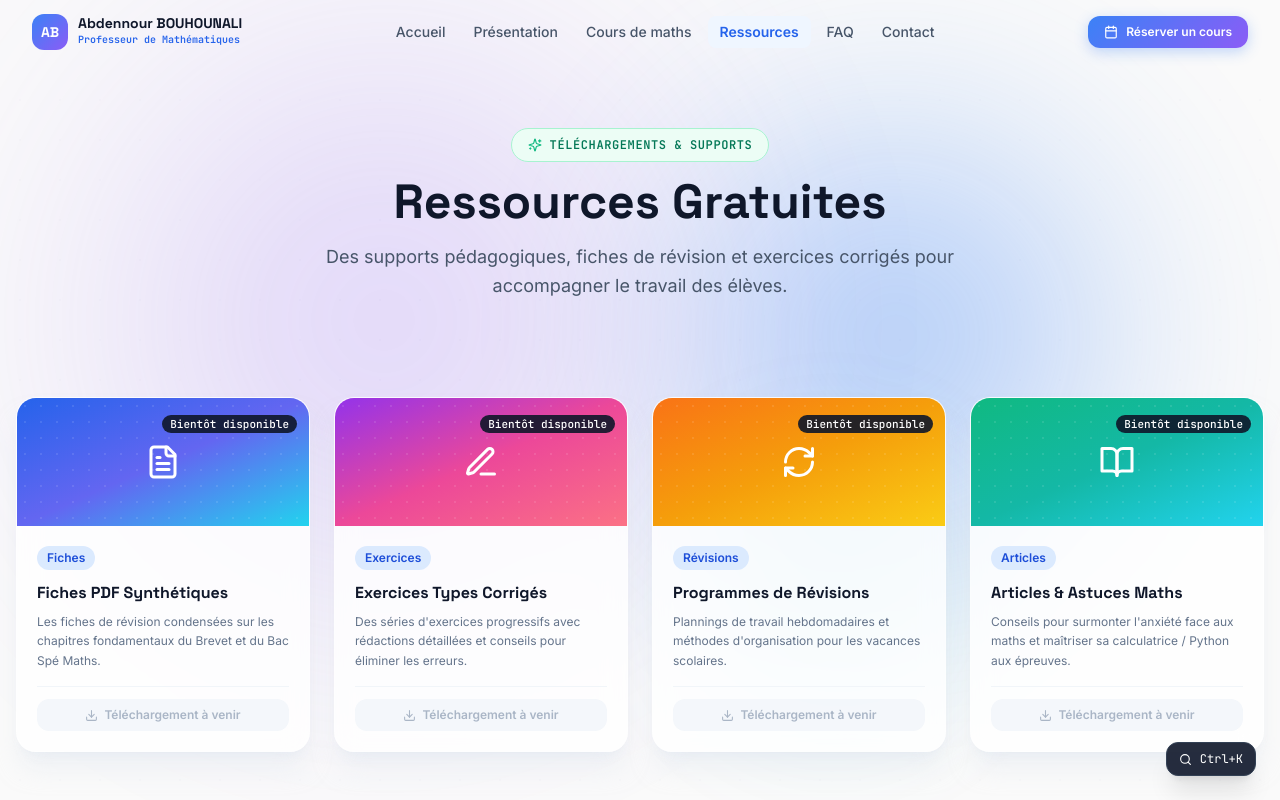
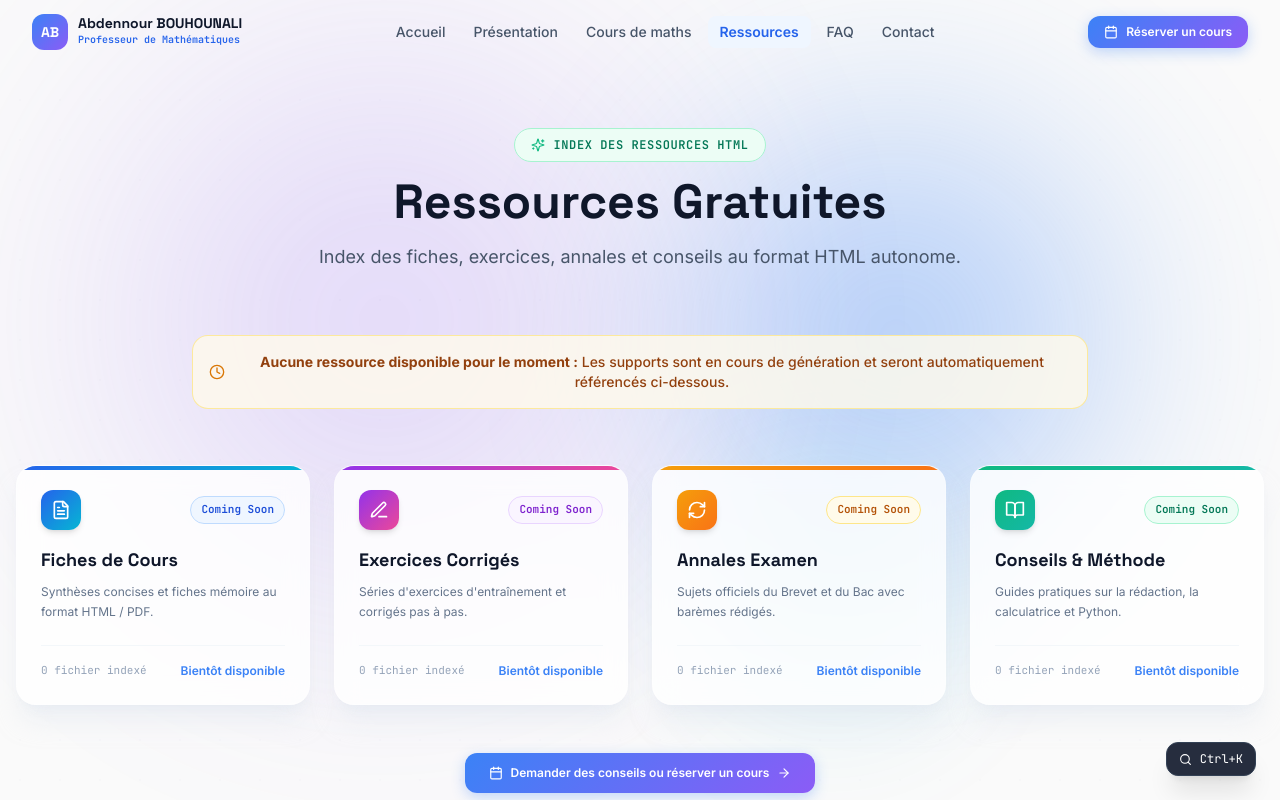
Before and after one commit to Abdennour-bouhounali/prof-portfolio, a React (Vite) app: page /resources in a window 1280 px wide. Shown: the top 800 px of the page. Built offline with nearby package versions, Linux system fonts and the light colour scheme.

Commit message:
Prepare future infrastructure for independently generated HTML lessons, metadata specifications, and empty states

```diff
--- a/src/pages/Courses.jsx
+++ b/src/pages/Courses.jsx
@@ -1,11 +1,17 @@
 import { Link } from 'react-router-dom';
 import { motion } from 'framer-motion';
-import { BookOpen, Sparkles, Clock, ArrowRight } from 'lucide-react';
-import CoursesSection from '../components/services/CoursesSection';
+import { BookOpen, Sparkles, FolderSearch, Calendar, ArrowRight } from 'lucide-react';
+
+const categories = [
+  { id: 'college', label: 'Collège', path: '/lessons/college/' },
+  { id: 'lycee', label: 'Lycée', path: '/lessons/lycee/' },
+  { id: 'brevet', label: 'Préparation Brevet', path: '/lessons/brevet/' },
+  { id: 'bac', label: 'Préparation Bac', path: '/lessons/bac/' }
+];
 
 export default function CoursesPage() {
   return (
-    <div className="pt-16">
+    <div className="pt-16 min-h-[85vh] flex flex-col justify-between">
       {/* Page Header */}
       <section className="py-16 px-4 text-center">
         <div className="max-w-4xl mx-auto">
@@ -16,61 +22,74 @@ export default function CoursesPage() {
           >
             <div className="inline-flex items-center gap-2 px-4 py-2 rounded-full bg-blue-50 border border-blue-200 text-blue-700 text-xs font-mono-jetbrains font-semibold uppercase tracking-wider mb-4">
               <Sparkles size={14} className="text-blue-500" />
-              Plateforme Pédagogique
+              Index des Cours HTML
             </div>
             <h1 className="font-space font-bold text-4xl sm:text-5xl text-slate-900 mb-4">
               Cours de Mathématiques
             </h1>
             <p className="font-inter text-slate-600 text-lg max-w-2xl mx-auto leading-relaxed">
-              Cette section accueillera prochainement tous les cours interactifs de mathématiques.
+              Index centralisé pointant vers nos leçons HTML indépendantes et interactives.
             </p>
           </motion.div>
         </div>
       </section>
 
-      {/* Coming Soon Glass Card Placeholder */}
-      <section className="py-8 px-4">
-        <div className="max-w-4xl mx-auto">
+      {/* Category Pills Header */}
+      <section className="pb-8 px-4">
+        <div className="max-w-4xl mx-auto flex flex-wrap justify-center gap-2">
+          {categories.map((cat) => (
+            <span
+              key={cat.id}
+              className="px-4 py-2 rounded-full bg-white border border-slate-200 text-slate-600 font-inter text-sm font-medium shadow-sm"
+            >
+              📚 {cat.label}
+            </span>
+          ))}
+        </div>
+      </section>
+
+      {/* Beautiful Empty State — "Aucune leçon disponible pour le moment / Coming Soon" */}
+      <section className="py-8 px-4 flex-1 flex items-center">
+        <div className="max-w-3xl mx-auto w-full">
           <motion.div
             initial={{ opacity: 0, scale: 0.96 }}
             animate={{ opacity: 1, scale: 1 }}
-            transition={{ duration: 0.5, delay: 0.2 }}
+            transition={{ duration: 0.5, delay: 0.1 }}
             className="glass-card p-10 text-center relative overflow-hidden"
           >
-            {/* Top gradient line */}
+            {/* Top accent line */}
             <div className="absolute top-0 left-0 right-0 h-1 bg-gradient-to-r from-blue-500 via-purple-500 to-cyan-500" />
 
-            <div className="w-16 h-16 rounded-2xl mx-auto mb-6 flex items-center justify-center bg-gradient-to-br from-blue-500 to-purple-600 text-white shadow-lg">
-              <BookOpen size={30} />
+            <div className="w-20 h-20 rounded-3xl mx-auto mb-6 flex items-center justify-center bg-gradient-to-br from-blue-500 to-purple-600 text-white shadow-xl">
+              <FolderSearch size={36} />
             </div>
 
-            <span className="inline-block px-3 py-1 rounded-full bg-slate-900 text-white font-mono-jetbrains text-xs font-semibold mb-4">
-              Bientôt disponible • Coming Soon
-            </span>
+            <div className="inline-flex items-center gap-2 px-3 py-1 rounded-full bg-amber-50 border border-amber-200 text-amber-700 font-mono-jetbrains text-xs font-semibold mb-4">
+              <span className="w-2 h-2 rounded-full bg-amber-500 animate-pulse" />
+              Coming Soon • Indéxation en cours
+            </div>
 
-            <h2 className="font-space font-bold text-2xl text-slate-900 mb-3">
-              Espace de cours interactifs & fiches numériques
+            <h2 className="font-space font-bold text-2xl sm:text-3xl text-slate-900 mb-3">
+              Aucune leçon disponible pour le moment
             </h2>
 
-            <p className="font-inter text-slate-600 text-sm max-w-xl mx-auto leading-relaxed mb-8">
-              Nous préparons une plateforme complète d'apprentissage avec des synthèses interactives, des animations GeoGebra et des modules d'exercices autocheckés pour chaque niveau (Collège & Lycée).
+            <p className="font-inter text-slate-600 text-sm sm:text-base max-w-xl mx-auto leading-relaxed mb-8">
+              Les leçons HTML indépendantes (Collège, Lycée, Brevet, Bac) sont actuellement en cours de génération et d'indexation. Elles seront directement accessibles ici très prochainement.
             </p>
 
-            <div className="flex flex-wrap items-center justify-center gap-4">
+            <div className="pt-6 border-t border-slate-100/80 flex flex-wrap items-center justify-center gap-4">
               <Link
                 to="/contact"
-                className="btn-primary text-xs flex items-center gap-2"
+                className="btn-primary text-xs flex items-center gap-2 py-3 px-6"
               >
-                <span>Réserver un cours particulier en attendant</span>
+                <Calendar size={15} />
+                Réserver un cours particulier d'ici là
                 <ArrowRight size={14} />
               </Link>
             </div>
           </motion.div>
         </div>
       </section>
-
-      {/* Offres de cours actuelles */}
-      <CoursesSection />
     </div>
   );
 }
--- a/src/pages/Resources.jsx
+++ b/src/pages/Resources.jsx
@@ -1,35 +1,39 @@
+import { Link } from 'react-router-dom';
 import { motion } from 'framer-motion';
-import { FileText, Edit3, RefreshCw, BookOpen, Download, Sparkles } from 'lucide-react';
-import Blog from '../components/Blog';
+import { FileText, Edit3, RefreshCw, BookOpen, Clock, Calendar, ArrowRight, Sparkles } from 'lucide-react';
 
 const resourceCategories = [
   {
-    title: "Fiches PDF Synthétiques",
-    category: "Fiches",
-    description: "Les fiches de révision condensées sur les chapitres fondamentaux du Brevet et du Bac Spé Maths.",
+    title: "Fiches de Cours",
+    folder: "public/resources/fiches/",
+    description: "Synthèses concises et fiches mémoire au format HTML / PDF.",
     icon: FileText,
-    gradient: "from-blue-600 via-indigo-500 to-cyan-400"
+    gradient: "from-blue-600 to-cyan-500",
+    badgeBg: "bg-blue-50 text-blue-700 border-blue-200"
   },
   {
-    title: "Exercices Types Corrigés",
-    category: "Exercices",
-    description: "Des séries d'exercices progressifs avec rédactions détaillées et conseils pour éliminer les erreurs.",
+    title: "Exercices Corrigés",
+    folder: "public/resources/exercices/",
+    description: "Séries d'exercices d'entraînement et corrigés pas à pas.",
     icon: Edit3,
-    gradient: "from-purple-600 via-pink-500 to-rose-400"
+    gradient: "from-purple-600 to-pink-500",
+    badgeBg: "bg-purple-50 text-purple-700 border-purple-200"
   },
   {
-    title: "Programmes de Révisions",
-    category: "Révisions",
-    description: "Plannings de travail hebdomadaires et méthodes d'organisation pour les vacances scolaires.",
+    title: "Annales Examen",
+    folder: "public/resources/annales/",
+    description: "Sujets officiels du Brevet et du Bac avec barèmes rédigés.",
     icon: RefreshCw,
-    gradient: "from-orange-500 via-amber-500 to-yellow-400"
+    gradient: "from-amber-500 to-orange-500",
+    badgeBg: "bg-amber-50 text-amber-700 border-amber-200"
   },
   {
-    title: "Articles & Astuces Maths",
-    category: "Articles",
-    description: "Conseils pour surmonter l'anxiété face aux maths et maîtriser sa calculatrice / Python aux épreuves.",
+    title: "Conseils & Méthode",
+    folder: "public/resources/conseils/",
+    description: "Guides pratiques sur la rédaction, la calculatrice et Python.",
     icon: BookOpen,
-    gradient: "from-emerald-500 via-teal-500 to-cyan-400"
+    gradient: "from-emerald-500 to-teal-500",
+    badgeBg: "bg-emerald-50 text-emerald-700 border-emerald-200"
   }
 ];
 
@@ -45,7 +49,7 @@ const cardVariants = {
 
 export default function ResourcesPage() {
   return (
-    <div className="pt-16">
+    <div className="pt-16 min-h-[85vh] flex flex-col justify-between">
       {/* Page Header */}
       <section className="py-16 px-4 text-center">
         <div className="max-w-4xl mx-auto">
@@ -56,83 +60,88 @@ export default function ResourcesPage() {
           >
             <div className="inline-flex items-center gap-2 px-4 py-2 rounded-full bg-emerald-50 border border-emerald-200 text-emerald-700 text-xs font-mono-jetbrains font-semibold uppercase tracking-wider mb-4">
               <Sparkles size={14} className="text-emerald-500" />
-              Téléchargements & Supports
+              Index des Ressources HTML
             </div>
             <h1 className="font-space font-bold text-4xl sm:text-5xl text-slate-900 mb-4">
               Ressources Gratuites
             </h1>
             <p className="font-inter text-slate-600 text-lg max-w-2xl mx-auto leading-relaxed">
-              Des supports pédagogiques, fiches de révision et exercices corrigés pour accompagner le travail des élèves.
+              Index des fiches, exercices, annales et conseils au format HTML autonome.
             </p>
           </motion.div>
         </div>
       </section>
 
-      {/* Resource Cards with Coming Soon Badges */}
-      <section className="py-8 px-4">
+      {/* Main Empty State Banner */}
+      <section className="pb-8 px-4">
+        <div className="max-w-4xl mx-auto text-center">
+          <div className="p-4 rounded-2xl bg-amber-50/80 border border-amber-200/80 text-amber-800 text-xs sm:text-sm font-inter font-medium flex items-center justify-center gap-2">
+            <Clock size={16} className="text-amber-600 flex-shrink-0" />
+            <span><strong>Aucune ressource disponible pour le moment :</strong> Les supports sont en cours de génération et seront automatiquement référencés ci-dessous.</span>
+          </div>
+        </div>
+      </section>
+
+      {/* Beautiful Placeholder Cards for each resource category */}
+      <section className="py-6 px-4 flex-1">
         <div className="max-w-7xl mx-auto">
           <motion.div
             variants={containerVariants}
             initial="hidden"
             animate="visible"
-            className="grid grid-cols-1 sm:grid-cols-2 lg:grid-cols-4 gap-6 mb-16"
+            className="grid grid-cols-1 sm:grid-cols-2 lg:grid-cols-4 gap-6"
           >
             {resourceCategories.map((item) => (
               <motion.div
                 key={item.title}
                 variants={cardVariants}
-                whileHover={{ scale: 1.03, y: -6 }}
-                transition={{ type: 'spring', stiffness: 300 }}
-                className="glass-card overflow-hidden flex flex-col relative cursor-default"
+                whileHover={{ scale: 1.02, y: -4 }}
+                className="glass-card overflow-hidden flex flex-col justify-between relative cursor-default p-6"
               >
-                {/* Coming Soon badge */}
-                <div className="absolute top-3 right-3 z-10">
-                  <span className="px-2 py-0.5 rounded-full bg-slate-900/90 text-white text-[11px] font-mono-jetbrains font-medium backdrop-blur-sm">
-                    Bientôt disponible
-                  </span>
-                </div>
+                {/* Accent line */}
+                <div className={`absolute top-0 left-0 right-0 h-1 bg-gradient-to-r ${item.gradient}`} />
 
-                {/* Header Gradient */}
-                <div className={`h-32 bg-gradient-to-br ${item.gradient} flex items-center justify-center relative overflow-hidden`}>
-                  <div
-                    className="absolute inset-0 opacity-10"
-                    style={{ backgroundImage: 'radial-gradient(white 1px, transparent 1px)', backgroundSize: '16px 16px' }}
-                  />
-                  <item.icon size={36} className="text-white relative z-10" />
-                </div>
+                <div>
+                  <div className="flex items-center justify-between gap-2 mb-4">
+                    <div className={`w-10 h-10 rounded-xl flex items-center justify-center text-white bg-gradient-to-br ${item.gradient} shadow-md`}>
+                      <item.icon size={20} />
+                    </div>
+                    <span className={`px-2.5 py-1 rounded-full text-[11px] font-mono-jetbrains font-semibold border ${item.badgeBg}`}>
+                      Coming Soon
+                    </span>
+                  </div>
 
-                {/* Content */}
-                <div className="p-5 flex flex-col flex-1">
-                  <span className="self-start font-inter text-xs font-semibold px-2.5 py-1 rounded-full mb-3 bg-blue-100 text-blue-700">
-                    {item.category}
-                  </span>
-
-                  <h2 className="font-space font-bold text-slate-900 text-base leading-snug mb-2">
+                  <h2 className="font-space font-bold text-slate-900 text-lg mb-2">
                     {item.title}
                   </h2>
 
-                  <p className="font-inter text-slate-500 text-xs leading-relaxed flex-1 mb-4">
+                  <p className="font-inter text-slate-500 text-xs leading-relaxed mb-6">
                     {item.description}
                   </p>
+                </div>
 
-                  <div className="pt-3 border-t border-slate-100">
-                    <button
-                      disabled
-                      className="w-full flex items-center justify-center gap-1.5 py-2 px-3 rounded-xl bg-slate-100 text-slate-400 text-xs font-semibold opacity-80 cursor-not-allowed"
-                    >
-                      <Download size={13} />
-                      Téléchargement à venir
-                    </button>
-                  </div>
+                <div className="pt-4 border-t border-slate-100/80 flex items-center justify-between">
+                  <span className="font-mono-jetbrains text-[11px] text-slate-400">0 fichier indexé</span>
+                  <span className="font-inter text-xs text-blue-500 font-semibold">Bientôt disponible</span>
                 </div>
               </motion.div>
             ))}
           </motion.div>
+
+          {/* Bottom CTA */}
+          <div className="mt-12 text-center">
+            <Link
+              to="/contact"
+              className="inline-flex items-center gap-2 px-6 py-3 rounded-xl text-xs font-semibold text-white transition-all hover:-translate-y-0.5"
+              style={{ background: 'linear-gradient(135deg, #3B82F6, #8B5CF6)', boxShadow: '0 4px 14px rgba(59,130,246,0.3)' }}
+            >
+              <Calendar size={14} />
+              Demander des conseils ou réserver un cours
+              <ArrowRight size={14} />
+            </Link>
+          </div>
         </div>
       </section>
-
-      {/* Featured Blog Preview */}
-      <Blog />
     </div>
   );
 }
```
Also changed, not shown: src/utils/lessonLoader.js (added, +64 -0 lines), public/lessons/README.md (added), public/lessons/bac/README.md (added), public/lessons/brevet/README.md (added), public/lessons/college/README.md (added), public/lessons/lycee/README.md (added), public/resources/annales/README.md (added), public/resources/conseils/README.md (added), public/resources/exercices/README.md (added), public/resources/fiches/README.md (added).
